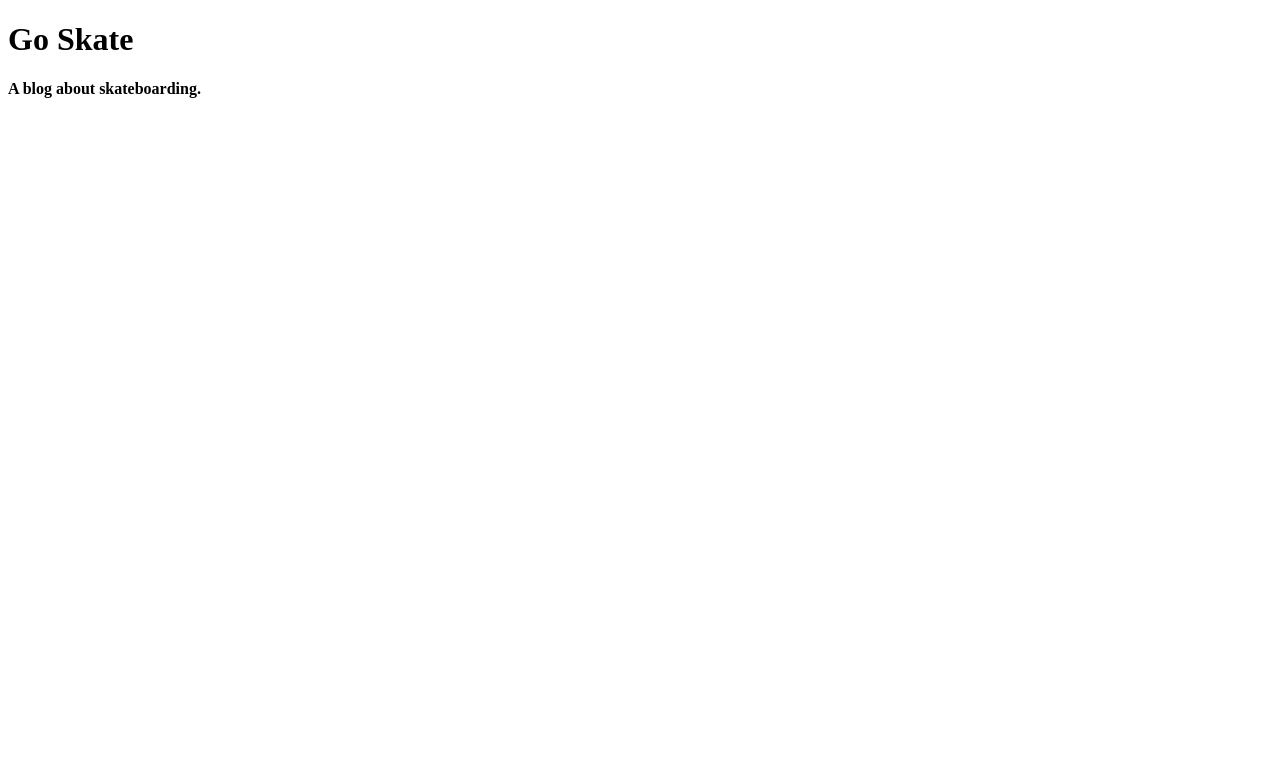
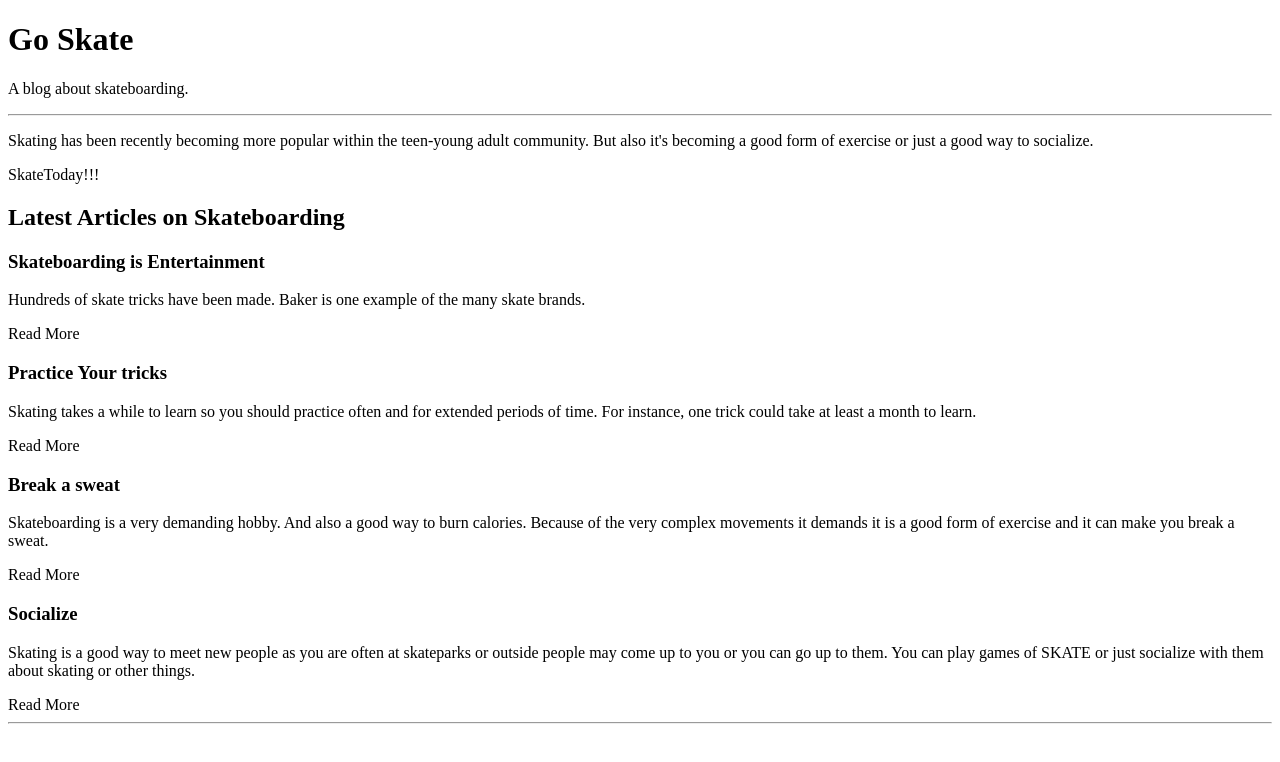
Before and after one commit to ticpol/Intro-to-HTML---Practice, a plain HTML site: page Index.Html in a window 1280 px wide. Drawn offline with Linux system fonts and the light colour scheme.

Commit message:
Almost Done

```diff
--- a/Index.Html
+++ b/Index.Html
@@ -7,4 +7,42 @@
     <body>
         <h1>Go Skate</h1>
 
-        <h4>A blog about skateboarding.</h4>
+        <p>A blog about skateboarding.</p>
+
+        <hr>
+
+        <p>Skating has been recently becoming more popular within the teen-young adult community. But also it's becoming a good form of exercise or just a good way to socialize.</p>
+
+        <a>SkateToday!!!</a>
+
+        <h2>Latest Articles on Skateboarding</h2>
+
+        <h3>Skateboarding is Entertainment</h3>
+
+        <p>Hundreds of skate tricks have been made. Baker is one example of the many skate brands.</p>
+
+        <a>Read More</a>
+
+        <h3>Practice Your tricks</h3>
+
+        <p>Skating takes a while to learn so you should practice often and for extended periods of time. For instance, one trick could take at least a month to learn.</p>
+
+            <a>Read More</a>
+
+        <h3>Break a sweat</h3>
+
+        <p>Skateboarding is a very demanding hobby. And also a good way to burn calories. Because of the very complex movements it demands it is a good form of exercise and it can make you break a sweat.</p>
+
+        <a>Read More</a>
+
+        <h3>Socialize</h3>
+
+        <P>Skating is a good way to meet new people as you are often at skateparks or outside people may come up to you or you can go up to them. You can play games of SKATE or just socialize with them about skating or other things.</P>
+
+        <a>Read More</a>
+
+        <hr>
+
+
+    </body>
+</html>
```
